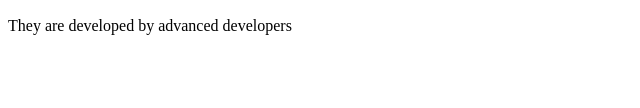
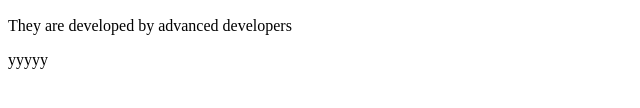
Before and after one commit to Andez-Ch/html-website, a plain HTML site: page index.html in a window 1280 px wide. Shown: the part 148-256 px from the top of the page, 0-640 px from the left. Drawn offline with Linux system fonts and the light colour scheme.

Commit message:
changes
adding y

```diff
--- a/index.html
+++ b/index.html
@@ -11,5 +11,6 @@
 
     <h2>Common Website</h2>
     <p>They are developed by advanced developers</p>
+    <p>yyyyy</p>
 </body>
 </html>
```
